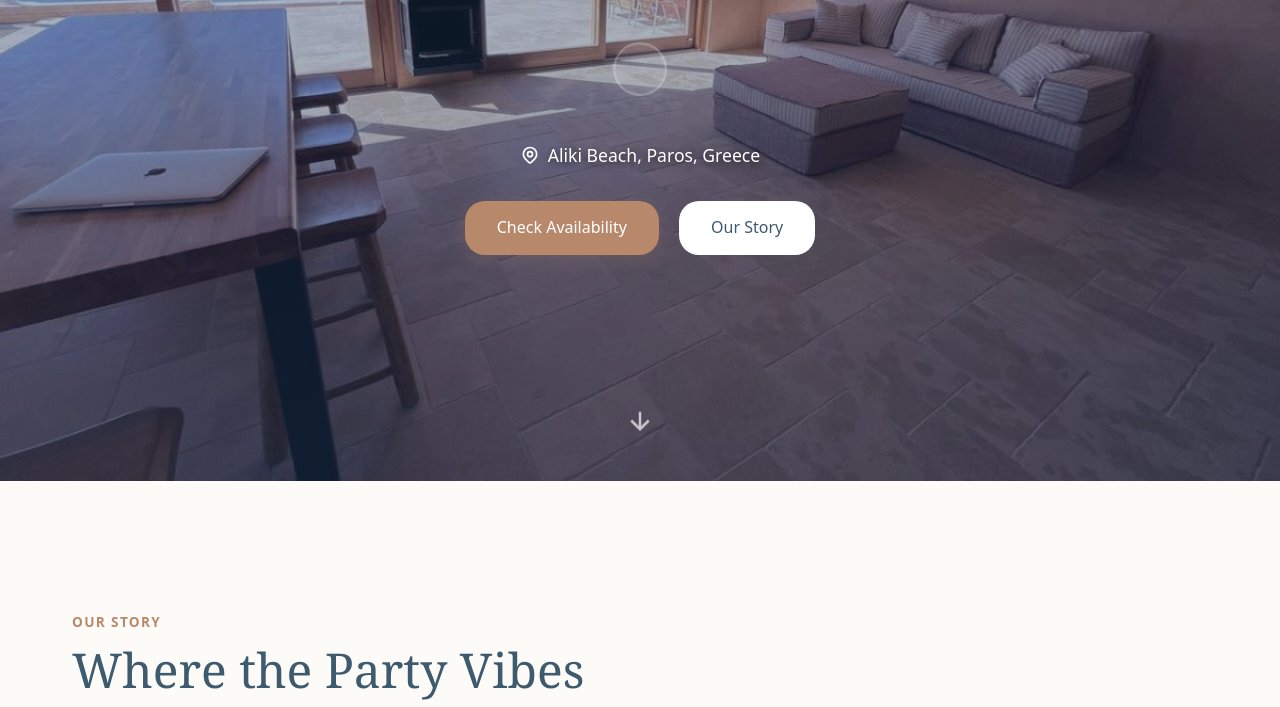
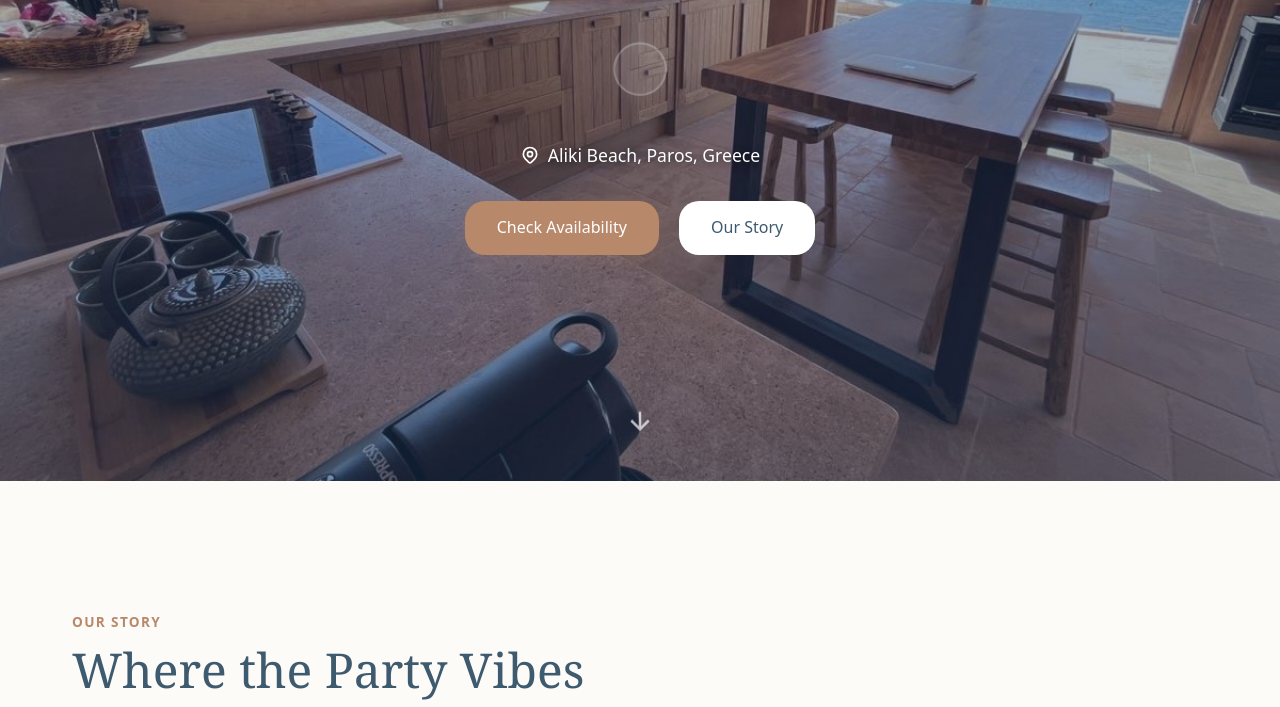
Before and after one commit to littlebitsrodos/romantica-blue, a plain HTML site: page index.html in a window 1280 px wide. Shown: the part 319-1026 px from the top of the page. Drawn offline with Linux system fonts and the light colour scheme.

Commit message:
feat: Update hero image to kitchen-dining photo

```diff
--- a/index.html
+++ b/index.html
@@ -157,7 +157,7 @@
 
   <!-- Hero Section -->
   <section class="hero" id="home">
-    <img src="images/optimized/living-room-sea-view.jpg" alt="Romantica Blue Villa" class="hero-bg">
+    <img src="images/optimized/kitchen-dining.jpg" alt="Romantica Blue Villa" class="hero-bg">
     <div class="hero-overlay"></div>
     <div class="hero-content">
       <h1 data-translate="hero.title">Romantica Blue</h1>
```
